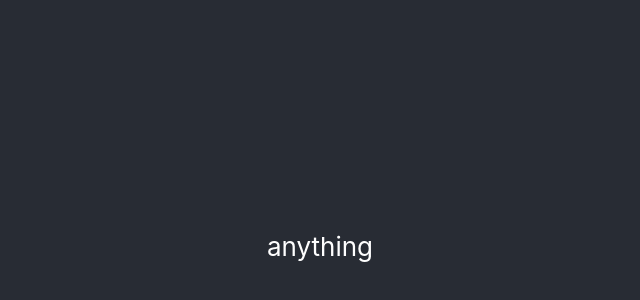
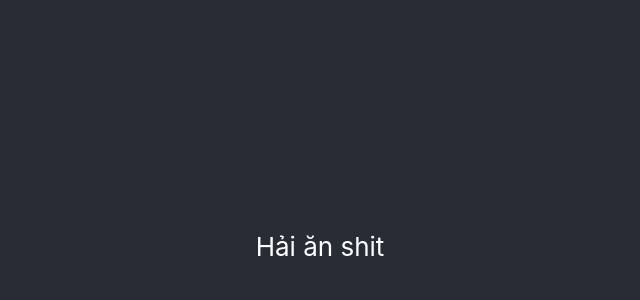
Before and after one commit to nguyenvyy/milktea-shop-admin, a React (Create React App) app: page / in a window 1280 px wide. Shown: the part 154-454 px from the top of the page, without its empty margins (320-960 px from the left). Built offline with nearby package versions, Linux system fonts and the light colour scheme.

Commit message:
Update App.tsx

```diff
--- a/src/App.tsx
+++ b/src/App.tsx
@@ -6,7 +6,7 @@ const App: React.FC = () => {
   return (
     <div className="App">
       <header className="App-header">
-        anything
+        Hải ăn shit
       </header>
     </div>
   );
```
